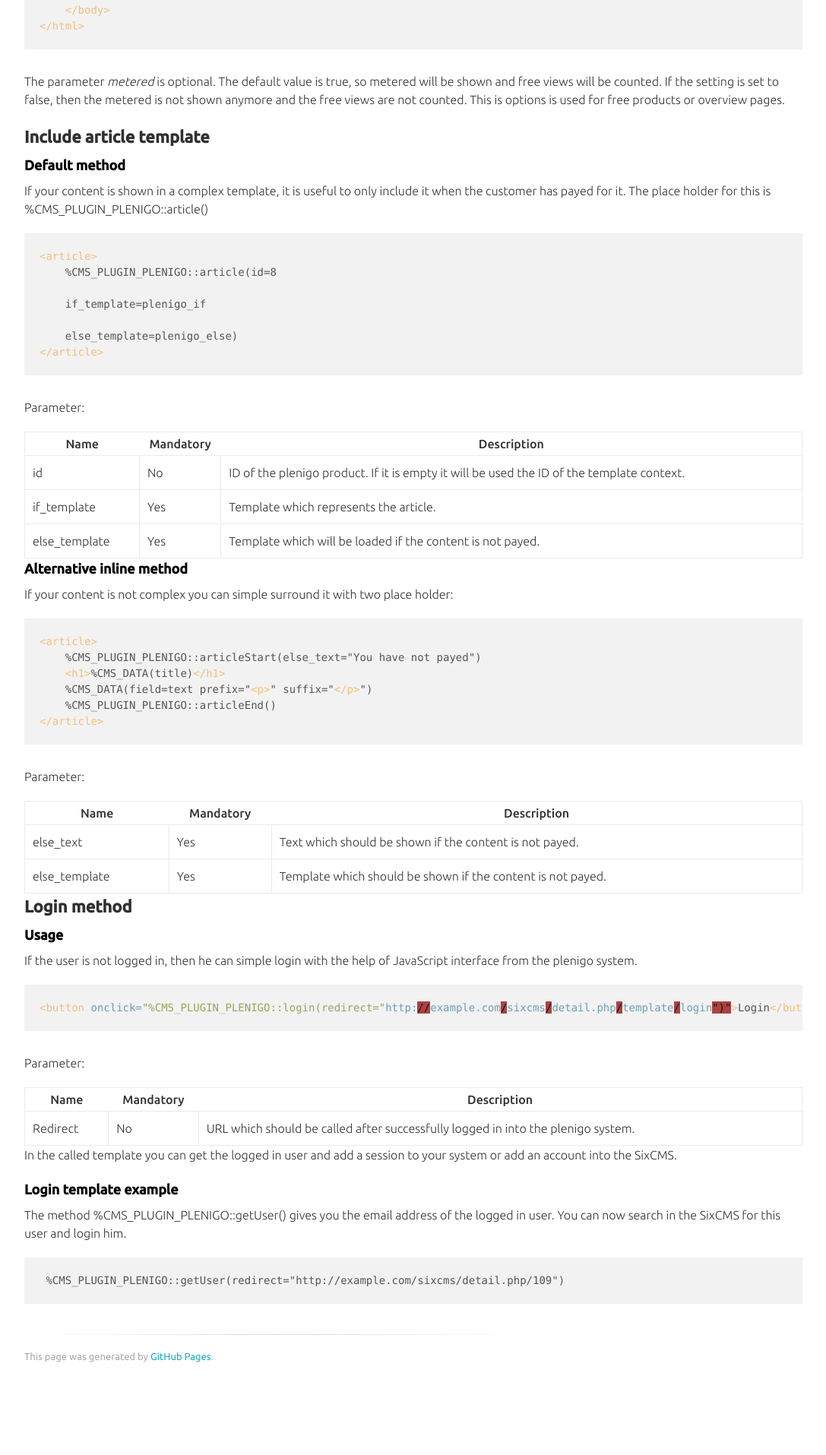
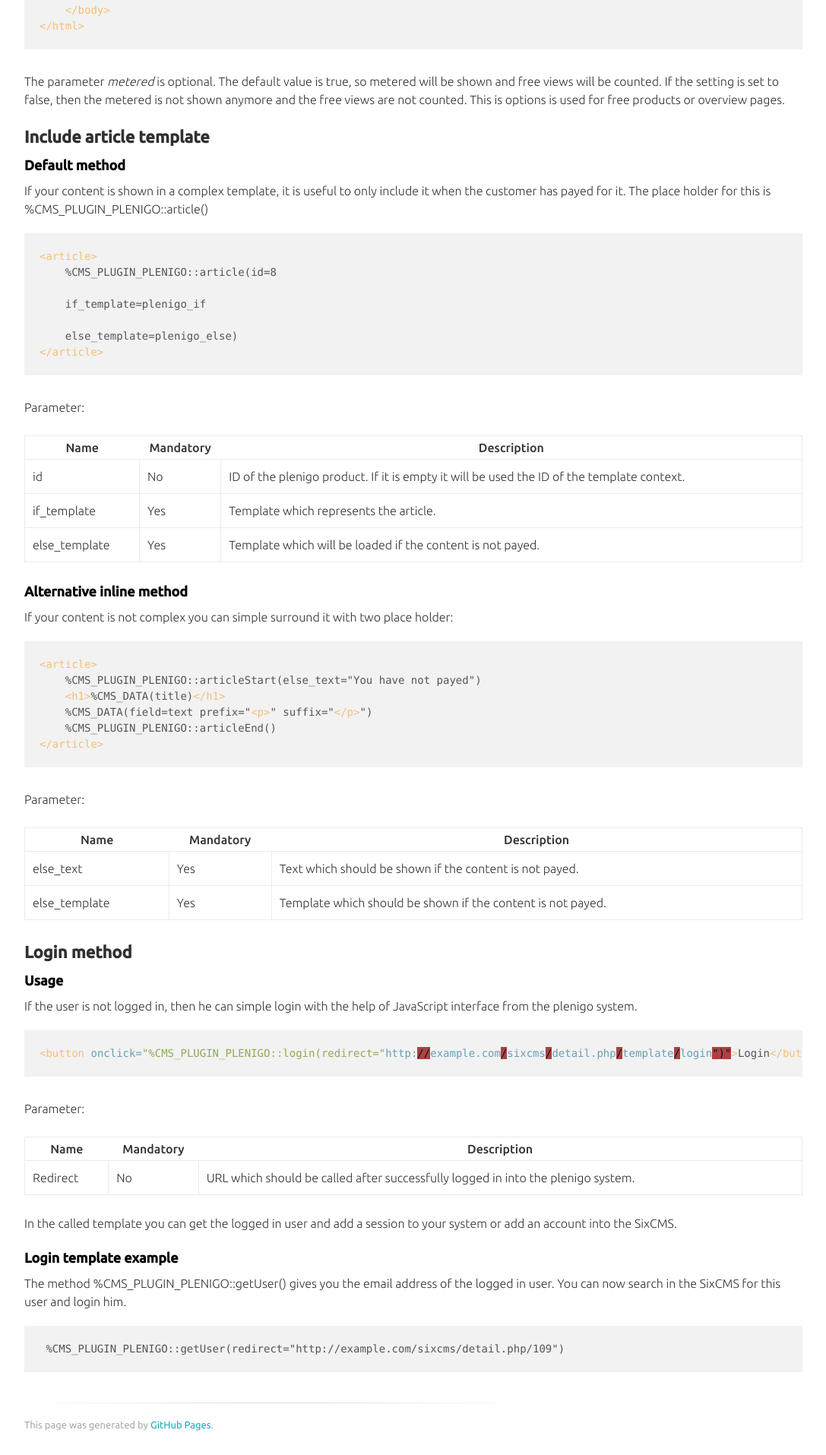
Before and after one commit to plenigo/plenigo.github.io, a Jekyll site: the page built from pages/plugins/sixcms/sixcms.md, in a window 1280 px wide. Shown: the part 863-2778 px from the top of the page at 76% size, without its empty margins (96-1183 px from the left). Built offline with Jekyll 4.4.1, drawn with Linux system fonts in a browser that asks for light colours; before the commit the page ends 2688 px from its top, so only the background shows below that.

Commit message:
Create _extend.scss

```diff
--- a/_sass/_extend.scss
+++ b/_sass/_extend.scss
@@ -13,6 +13,7 @@
     color: #16aeb9;
   }
   table {
+    margin: 25px 0;
     th {
       text-align: center !important;
       padding: 3px
```
